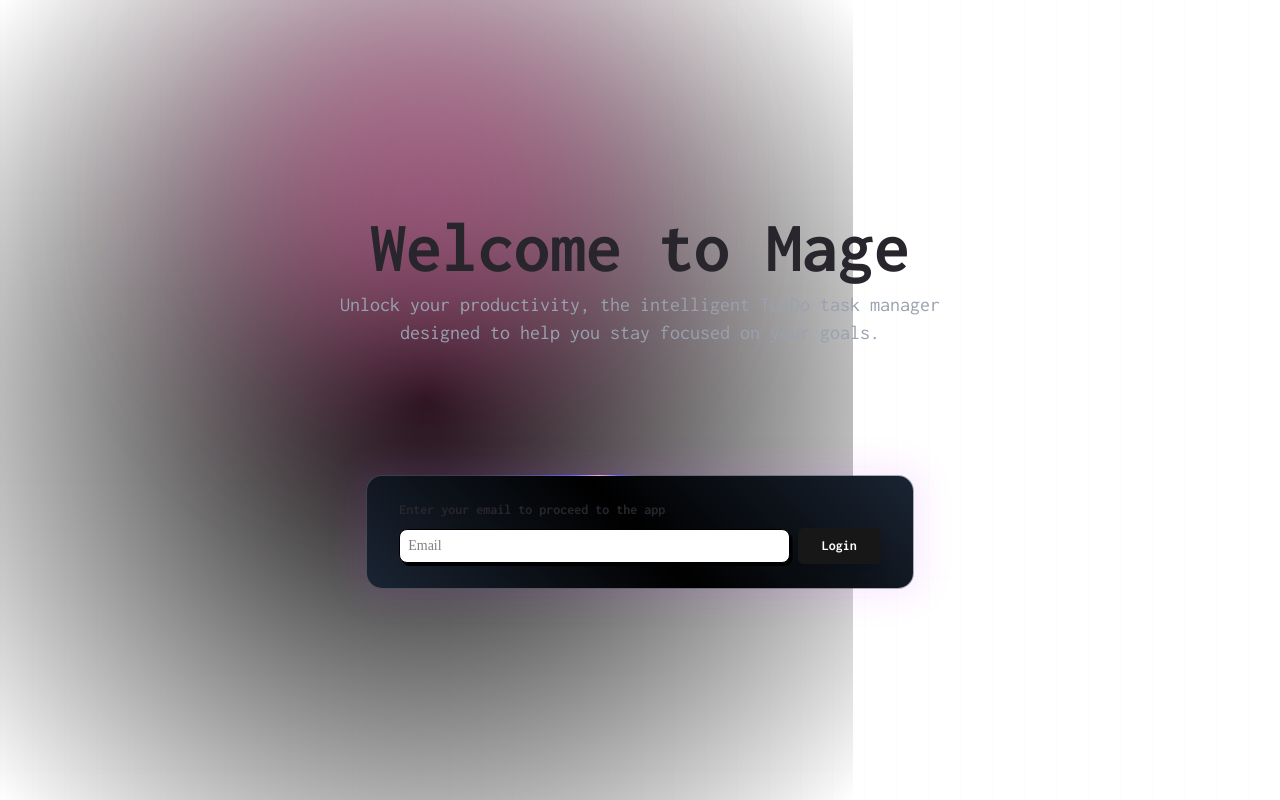
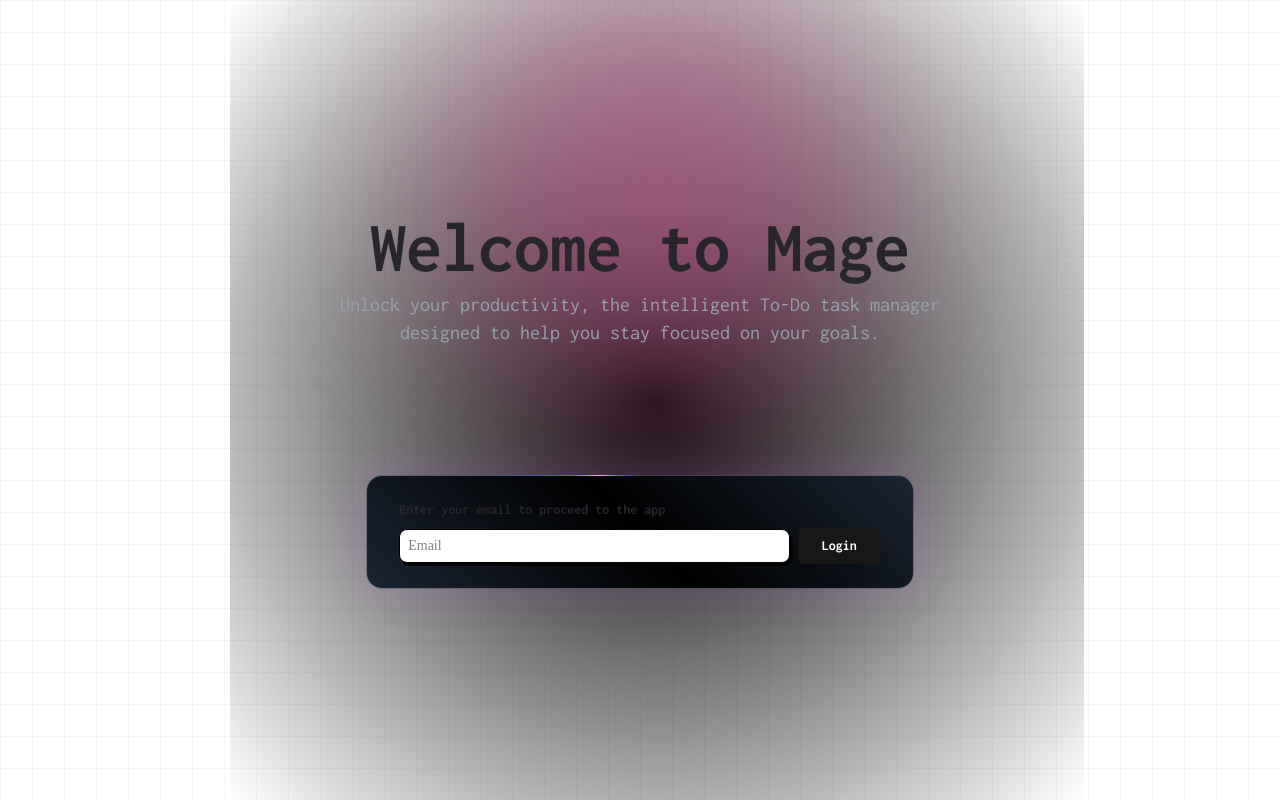
Before and after one commit to anandhu16/mage-frame, a Next.js app: page / in a window 1280 px wide. Built offline with nearby package versions, Linux system fonts and the light colour scheme.

Commit message:
FIX: some play and playbook storage errors fixed

```diff
--- a/src/components/molecules/BackgroundLayout.tsx
+++ b/src/components/molecules/BackgroundLayout.tsx
@@ -7,9 +7,9 @@ export default function BackgroundLayout({ children, isHighlighter = false }: {
         <div className={`relative h-screen flex justify-center items-center`}>
 
             <div className={`absolute inset-0`}>
-                <div className={`absolute inset-0 -z-10 h-full w-full bg-darkPrimary bg-[linear-gradient(to_right,#E1EACD10_1px,transparent_1px),linear-gradient(to_bottom,#E1EACD10_1px,transparent_1px)] bg-[size:2rem_6rem]`}></div>
+                <div className={`absolute inset-0 -z-10 h-full w-full bg-darkPrimary bg-[linear-gradient(to_right,#74747410_1px,transparent_1px),linear-gradient(to_bottom,#74747410_1px,transparent_1px)] bg-[size:2rem_2rem]`}></div>
             </div>
-            <div className="absolute inset-0 -z-10 flex w-2/3 h-full flex-col items-center justify-center px-4 bg-[radial-gradient(circle_at_center,black,transparent)]">
+            <div className="absolute inset-0 left-[18%] -z-10 flex w-2/3 h-full flex-col items-center justify-center px-4 bg-[radial-gradient(circle_at_center,black,transparent)]">
                 <div className={`absolute inset-0`}>
                     <div className={`absolute inset-0 -z-20 h-full w-full ${isHighlighter ? 'bg-[size:14px_24px] [&>div]:absolute [&>div]:left-0 [&>div]:right-0 [&>div]:top-0 [&>div]:-z-20 [&>div]:m-auto [&>div]:h-[400px] [&>div]:w-[400px] [&>div]:rounded-full [&>div]:bg-[#C95792] [&>div]:opacity-60 [&>div]:blur-[100px] [&>div]:bg-[size:14px_24px]' : ''}`}>
                         <div></div>
```
Also changed, not shown: package.json (line endings or trailing spaces).
